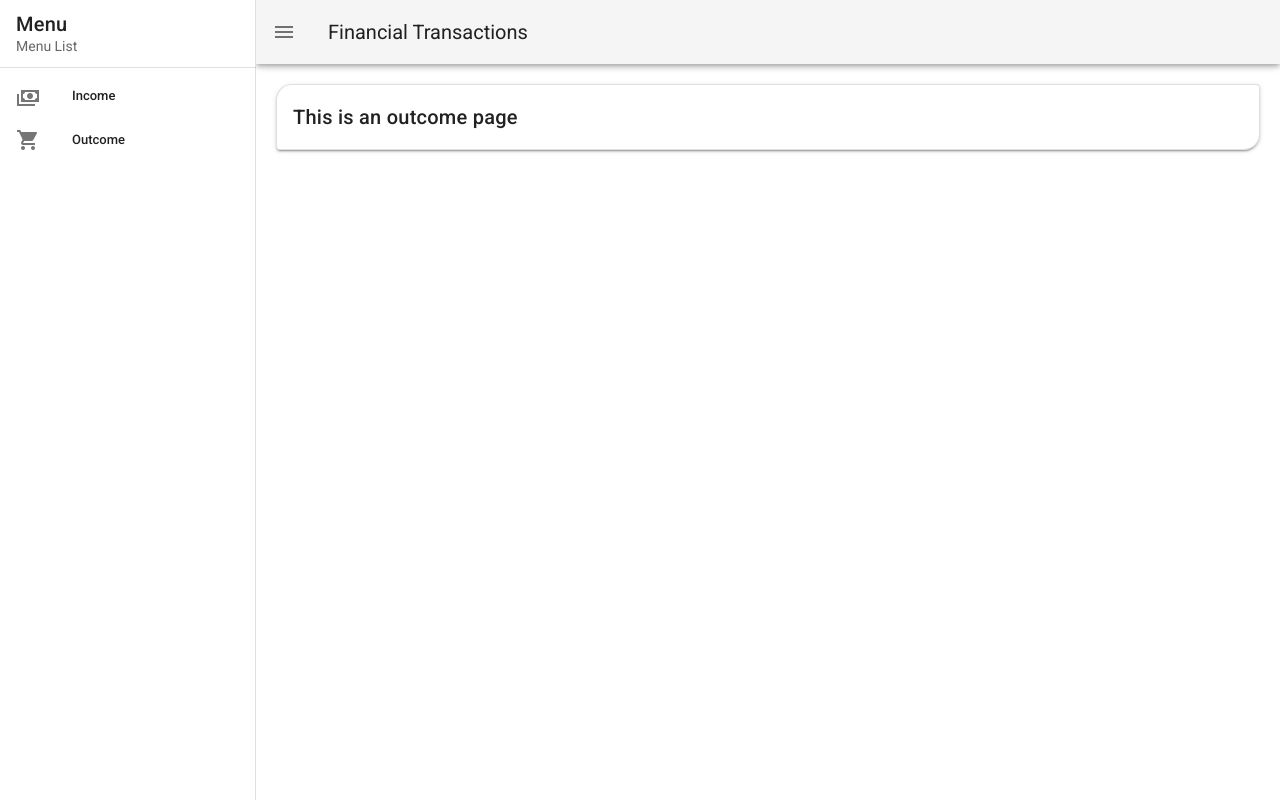
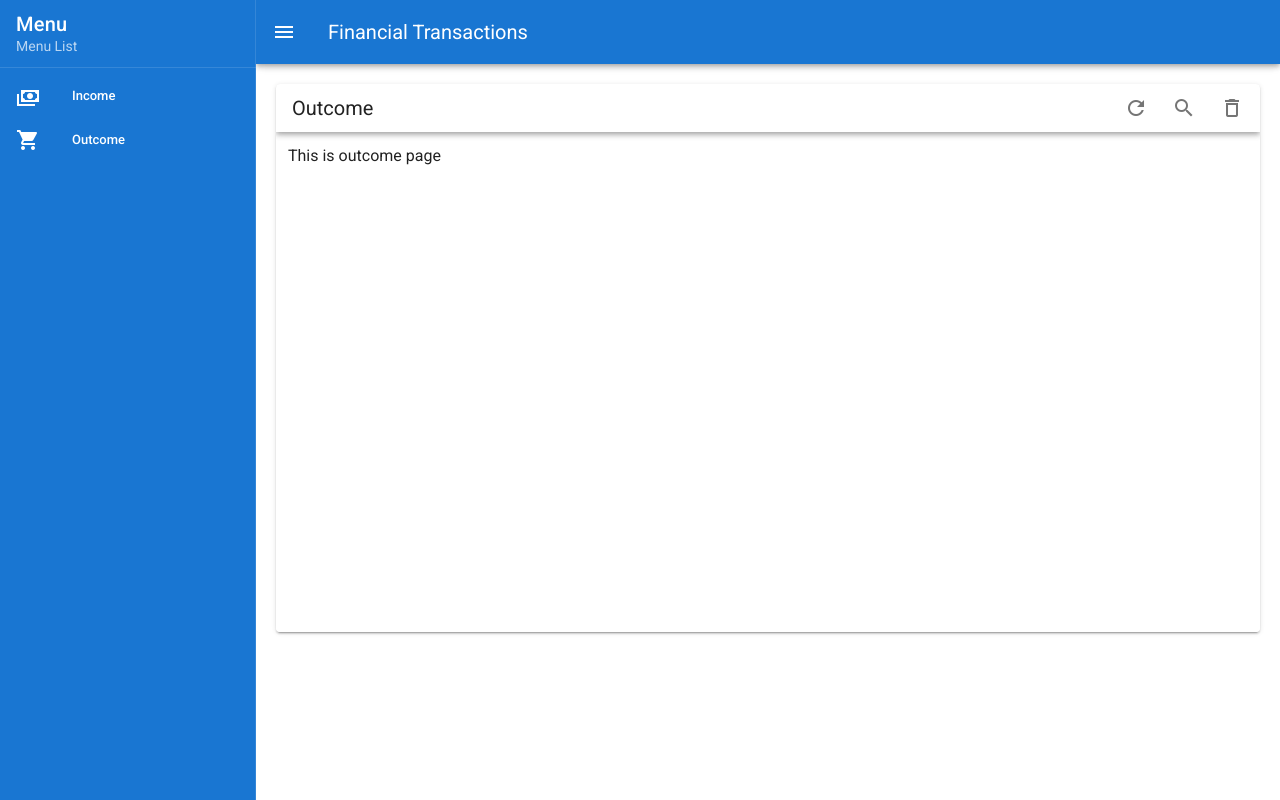
Before and after one commit to herusdianto/financial, a Vue app: page /outcome in a window 1280 px wide. Built offline with nearby package versions, Linux system fonts and the light colour scheme.

Commit message:
change the styling

```diff
--- a/src/App.vue
+++ b/src/App.vue
@@ -1,6 +1,9 @@
 <style>
   .margin-20 {
     margin: 20px;
+  }
+  .content-container {
+    height: 500px;
   }
 </style>
 
@@ -9,6 +12,8 @@
     <v-navigation-drawer
         v-model="drawer"
         app
+        color="primary"
+        dark
     >
       <v-list-item>
         <v-list-item-content>
@@ -44,7 +49,9 @@
       </v-list>
     </v-navigation-drawer>
 
-    <v-app-bar app>
+    <v-app-bar app
+               color="primary"
+               dark>
       <v-app-bar-nav-icon @click="drawer = !drawer"></v-app-bar-nav-icon>
 
       <v-toolbar-title>{{ $vuetify.lang.t('$vuetify.title') }}</v-toolbar-title>
--- a/src/views/Income.vue
+++ b/src/views/Income.vue
@@ -1,10 +1,31 @@
 <template>
-  <v-card
-      elevation="2"
-      outlined
-      shaped
-      class="margin-20"
-  >
-    <v-card-title>This is an income page</v-card-title>
+  <v-card class="overflow-hidden margin-20">
+    <v-toolbar dense
+               elevate-on-scroll
+               scroll-target="#scrolling-techniques-7"
+    >
+      <v-toolbar-title>Income</v-toolbar-title>
+
+      <v-spacer></v-spacer>
+
+      <v-btn icon>
+        <v-icon>mdi-refresh</v-icon>
+      </v-btn>
+
+      <v-btn icon>
+        <v-icon>mdi-magnify</v-icon>
+      </v-btn>
+
+      <v-btn icon>
+        <v-icon>mdi-delete-outline</v-icon>
+      </v-btn>
+    </v-toolbar>
+    <v-sheet class="overflow-y-auto"
+             max-height="600"
+    >
+      <v-container class="content-container">
+        <p>This is income page</p>
+      </v-container>
+    </v-sheet>
   </v-card>
 </template>
--- a/src/views/Outcome.vue
+++ b/src/views/Outcome.vue
@@ -1,10 +1,31 @@
 <template>
-  <v-card
-      elevation="2"
-      outlined
-      shaped
-      class="margin-20"
-  >
-    <v-card-title>This is an outcome page</v-card-title>
+  <v-card class="overflow-hidden margin-20">
+    <v-toolbar dense
+               elevate-on-scroll
+               scroll-target="#scrolling-techniques-7"
+    >
+      <v-toolbar-title>Outcome</v-toolbar-title>
+
+      <v-spacer></v-spacer>
+
+      <v-btn icon>
+        <v-icon>mdi-refresh</v-icon>
+      </v-btn>
+
+      <v-btn icon>
+        <v-icon>mdi-magnify</v-icon>
+      </v-btn>
+
+      <v-btn icon>
+        <v-icon>mdi-delete-outline</v-icon>
+      </v-btn>
+    </v-toolbar>
+    <v-sheet class="overflow-y-auto"
+             max-height="600"
+    >
+      <v-container class="content-container">
+        <p>This is outcome page</p>
+      </v-container>
+    </v-sheet>
   </v-card>
 </template>
```
